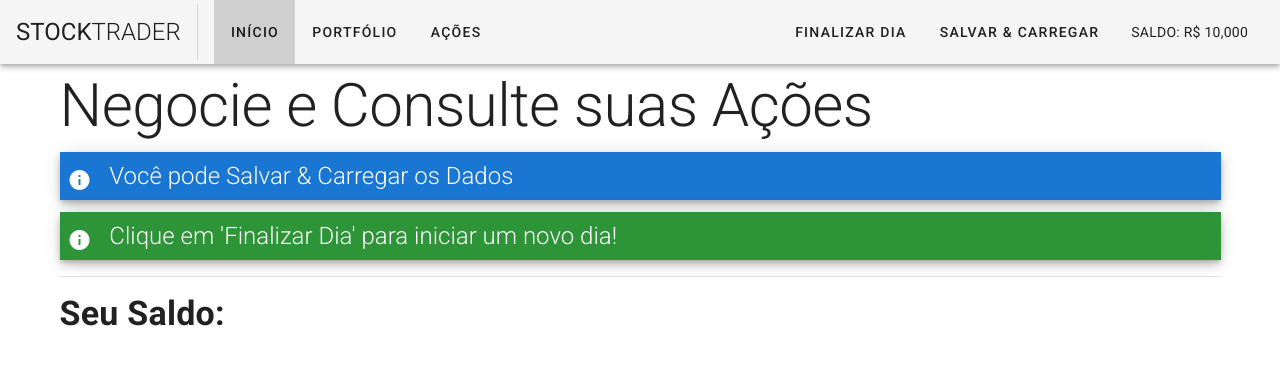
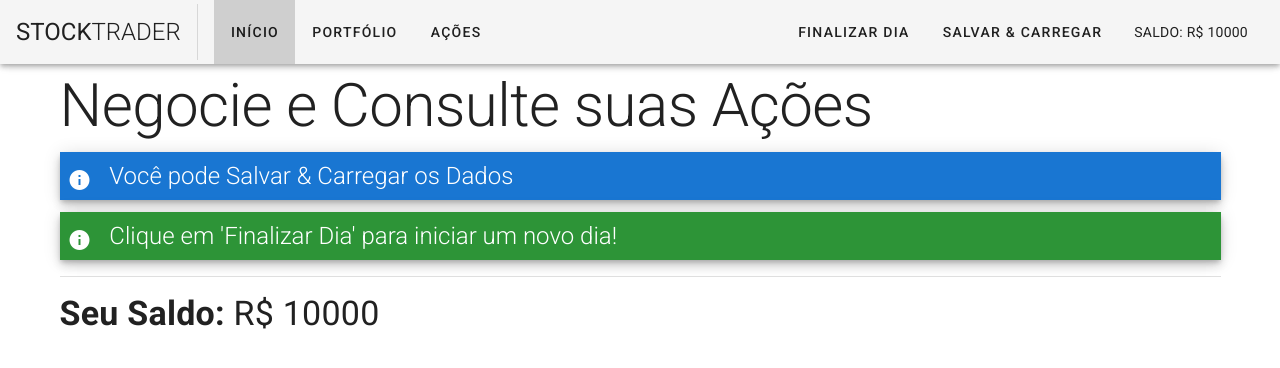
Before and after one commit to douglaswmartins/stock-trader, a Vue app: page / in a window 1280 px wide. Shown: the top 368 px of the page. Built offline with nearby package versions, Linux system fonts and the light colour scheme.

Commit message:
Integrado Banca com o vuex

```diff
--- a/src/template/Header.vue
+++ b/src/template/Header.vue
@@ -47,7 +47,7 @@
       </v-menu>
 
       <div class="text-uppercase px-4 align-self-center body-2">
-        saldo: R$ 10,000
+        saldo: R$ {{ funds }}
       </div>
 
     </v-toolbar-items>
@@ -66,6 +66,11 @@ export default {
       ]
     }
   },
+  computed: {
+    funds() {
+      return this.$store.getters.funds
+    }
+  }
 }
 </script>
 
--- a/src/views/Home.vue
+++ b/src/views/Home.vue
@@ -20,15 +20,19 @@
     </v-sheet>
 
     <v-divider class="my-4" />
-    <p class="display-1"><strong>Seu Saldo:</strong> {{ funds }}</p>
+    <p class="display-1"><strong>Seu Saldo:</strong> R$ {{ funds }}</p>
 
   </div>
 </template>
 
 <script>
-  export default {
-
+export default {
+  computed: {
+    funds() {
+      return this.$store.getters.funds
+    }
   }
+}
 </script>
 
 <style scoped>
```
